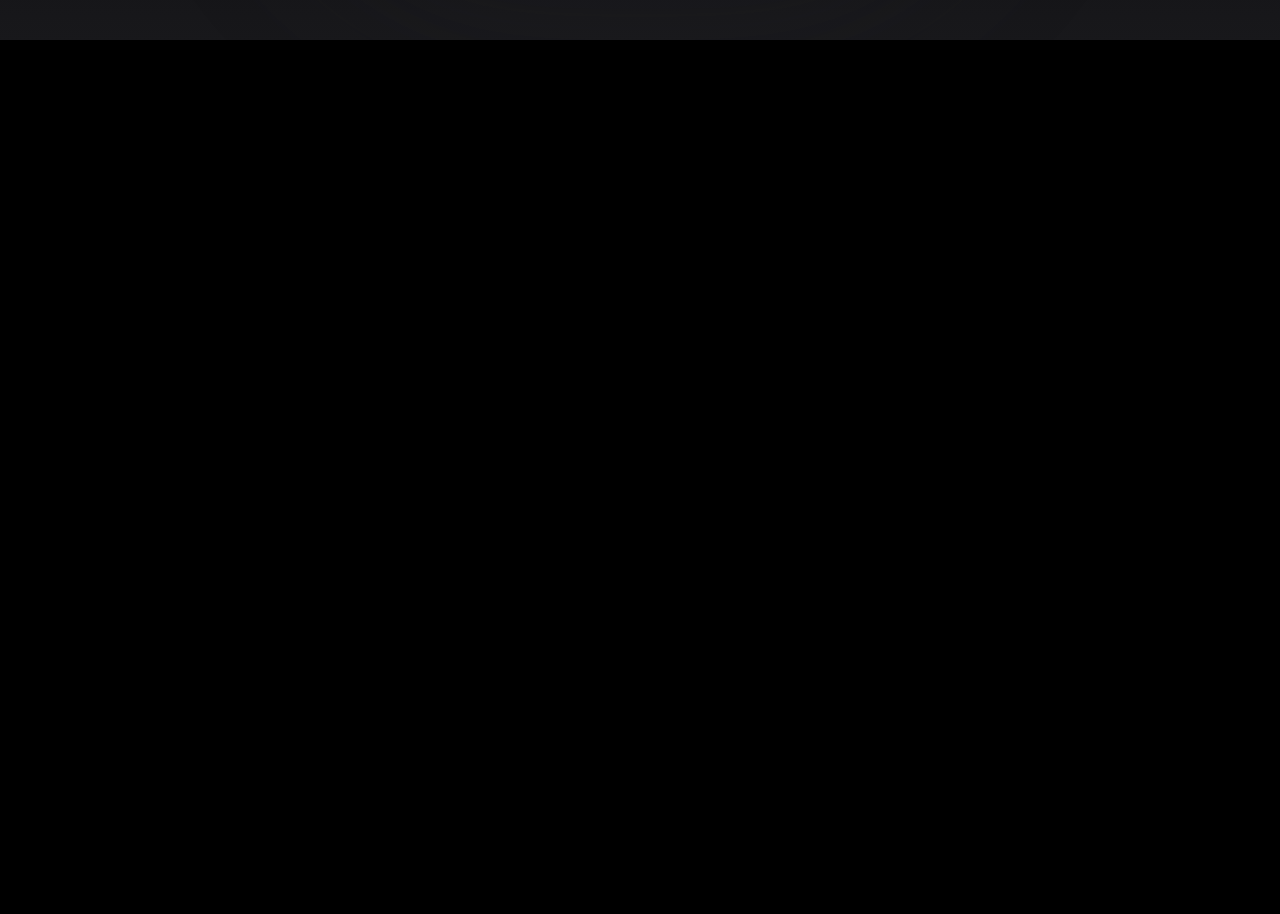
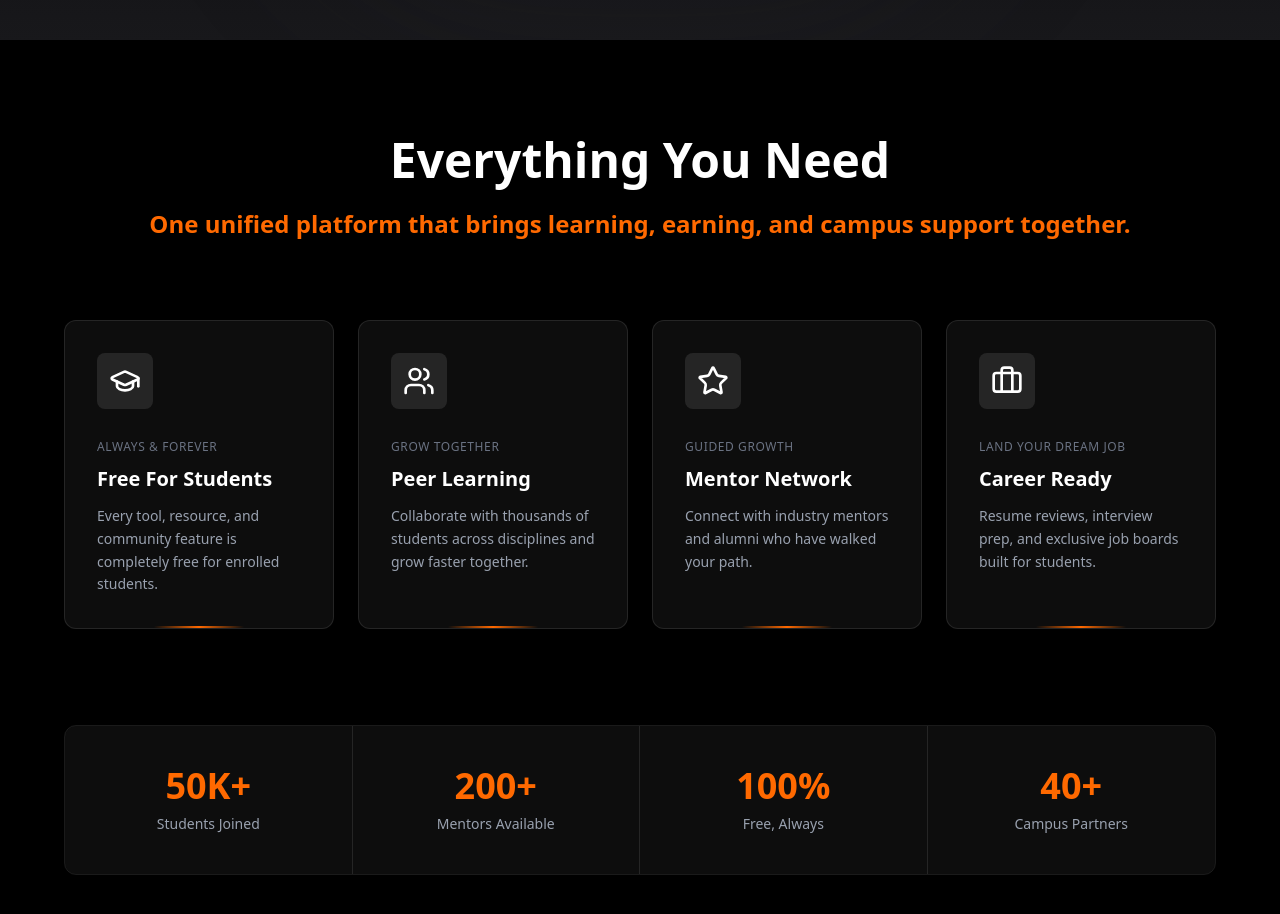
Before and after one commit to Mansviaskar/AllyGo, a React (Vite) app in the folder frontend/: page / in a window 1280 px wide. Shown: the part 760-1674 px from the top of the page. Before the commit the page ends 800 px from the top, so only its background shows below. Built offline with nearby package versions, Linux system fonts and the light colour scheme.

Commit message:
features

```diff
--- a/frontend/src/App.tsx
+++ b/frontend/src/App.tsx
@@ -2,12 +2,14 @@ import { useState } from 'react'
 import './App.css'
 import Navbar from './components/Navbar/Navbar'
 import { Hero } from './components/Navbar/Hero'
+import { Features } from './components/Navbar/Features'
 
 function App() {
   return (
     <>
       <Navbar />
       <Hero />
+      <Features />
     </>
   )
 }
--- /dev/null
+++ b/frontend/src/components/Navbar/Features.tsx
@@ -0,0 +1,133 @@
+import { motion } from "framer-motion"
+import {
+  GraduationCap,
+  Users,
+  Star,
+  Briefcase,
+} from "lucide-react"
+
+type Feature = {
+  icon: React.ReactNode
+  title: string
+  subtitle: string
+  description: string
+}
+
+const features: Feature[] = [
+  {
+    icon: <GraduationCap size={32} />,
+    title: "Free For Students",
+    subtitle: "Always & forever",
+    description:
+      "Every tool, resource, and community feature is completely free for enrolled students.",
+  },
+  {
+    icon: <Users size={32} />,
+    title: "Peer Learning",
+    subtitle: "Grow together",
+    description:
+      "Collaborate with thousands of students across disciplines and grow faster together.",
+  },
+  {
+    icon: <Star size={32} />,
+    title: "Mentor Network",
+    subtitle: "Guided growth",
+    description:
+      "Connect with industry mentors and alumni who have walked your path.",
+  },
+  {
+    icon: <Briefcase size={32} />,
+    title: "Career Ready",
+    subtitle: "Land your dream job",
+    description:
+      "Resume reviews, interview prep, and exclusive job boards built for students.",
+  },
+]
+
+export function Features() {
+  return (
+    <section className="bg-black text-white py-24 px-6 relative overflow-hidden">
+      <div className="max-w-6xl mx-auto">
+
+        {/* Header */}
+        <motion.div
+          initial={{ opacity: 0, y: 40 }}
+          whileInView={{ opacity: 1, y: 0 }}
+          transition={{ duration: 0.7 }}
+          viewport={{ once: true }}
+          className="text-center mb-20"
+        >
+
+
+          <h4 className="text-4xl md:text-5xl font-extrabold mb-6">
+            Everything You Need  <br></br>
+          </h4>
+            <span className="text-orange-500 md:text-2xl font-bold">One unified platform that brings learning, earning, and campus support together.</span>
+
+
+        </motion.div>
+
+        {/* Features Grid */}
+        <div className="grid md:grid-cols-2 lg:grid-cols-4 gap-6">
+          {features.map((feature, index) => (
+            <motion.div
+              key={index}
+              initial={{ opacity: 0, y: 50 }}
+              whileInView={{ opacity: 1, y: 0 }}
+              transition={{ delay: index * 0.15 }}
+              viewport={{ once: true }}
+              whileHover={{ y: -8, scale: 1.03 }}
+              className="group relative bg-white/5 border border-white/10 rounded-xl p-8 transition-all duration-300 hover:border-orange-500/50"
+            >
+              <div className="w-14 h-14 flex items-center justify-center rounded-lg bg-white/10 text-white group-hover:bg-orange-500/20 group-hover:text-orange-500 transition-all duration-300 mb-6">
+                {feature.icon}
+              </div>
+
+              <span className="text-xs uppercase tracking-wider text-gray-500 group-hover:text-orange-500 transition">
+                {feature.subtitle}
+              </span>
+
+              <h3 className="text-xl font-bold mt-2 mb-3">
+                {feature.title}
+              </h3>
+
+              <p className="text-gray-400 text-sm leading-relaxed">
+                {feature.description}
+              </p>
+
+              <div className="absolute bottom-0 left-1/3 w-1/3 h-[2px] bg-gradient-to-r from-transparent via-orange-500 to-transparent group-hover:w-[90%] group-hover:left-[5%] transition-all duration-500" />
+            </motion.div>
+          ))}
+        </div>
+
+        {/* Stats Row */}
+        <motion.div
+          initial={{ opacity: 0, y: 40 }}
+          whileInView={{ opacity: 1, y: 0 }}
+          transition={{ delay: 0.4 }}
+          viewport={{ once: true }}
+          className="grid md:grid-cols-4 mt-24 border border-white/10 rounded-xl overflow-hidden"
+        >
+          {[
+            { value: "50K+", label: "Students Joined" },
+            { value: "200+", label: "Mentors Available" },
+            { value: "100%", label: "Free, Always" },
+            { value: "40+", label: "Campus Partners" },
+          ].map((stat, i) => (
+            <div
+              key={i}
+              className="text-center py-10 bg-white/5 border-r last:border-none border-white/10"
+            >
+              <div className="text-4xl font-extrabold text-orange-500 mb-2">
+                {stat.value}
+              </div>
+              <div className="text-sm text-gray-400">
+                {stat.label}
+              </div>
+            </div>
+          ))}
+        </motion.div>
+      </div>
+    </section>
+  )
+}
```
